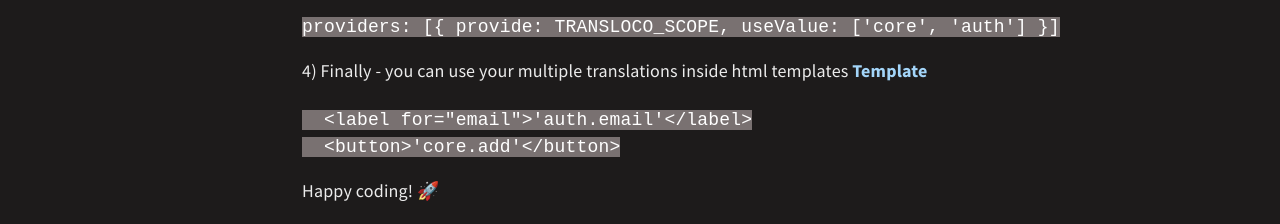
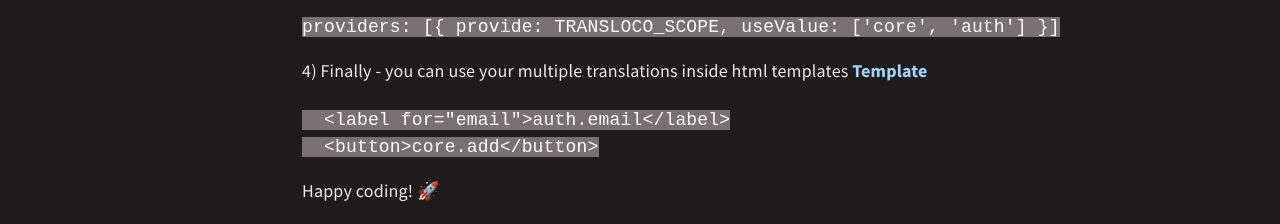
Before and after one commit to yerevin/blog, a Jekyll site: the page built from _posts/2020-07-08-angular-transloco-multiple-scopes-merged-and-lazy-loaded.md, in a window 1280 px wide. Shown: the part 1407-1631 px from the top of the page. Built offline with Jekyll 4.4.1, drawn with Linux system fonts in a browser that asks for light colours.

Commit message:
Update 2020-07-08-angular-transloco-multiple-scopes-merged-and-lazy-loaded.md

````diff
--- a/_posts/2020-07-08-angular-transloco-multiple-scopes-merged-and-lazy-loaded.md
+++ b/_posts/2020-07-08-angular-transloco-multiple-scopes-merged-and-lazy-loaded.md
@@ -47,9 +47,9 @@ providers: [{ provide: TRANSLOCO_SCOPE, useValue: ['core', 'auth'] }]
 ```
 
 4) Finally - you can use your multiple translations inside html templates [Template](https://github.com/yerevin/hire-me-recruitation-repo/blob/master/angular-rxjs/src/app/modules/auth/components/login/login.component.html)
-```
-  <label for="email">'{{ "auth.email" | transloco }}'</label>
-  <button>'{{ "core.add" | transloco }}'</button>
+```angular
+  <label for="email">{{ "auth.email" | transloco }}</label>
+  <button>{{ "core.add" | transloco }}</button>
 ```
 
 
````
